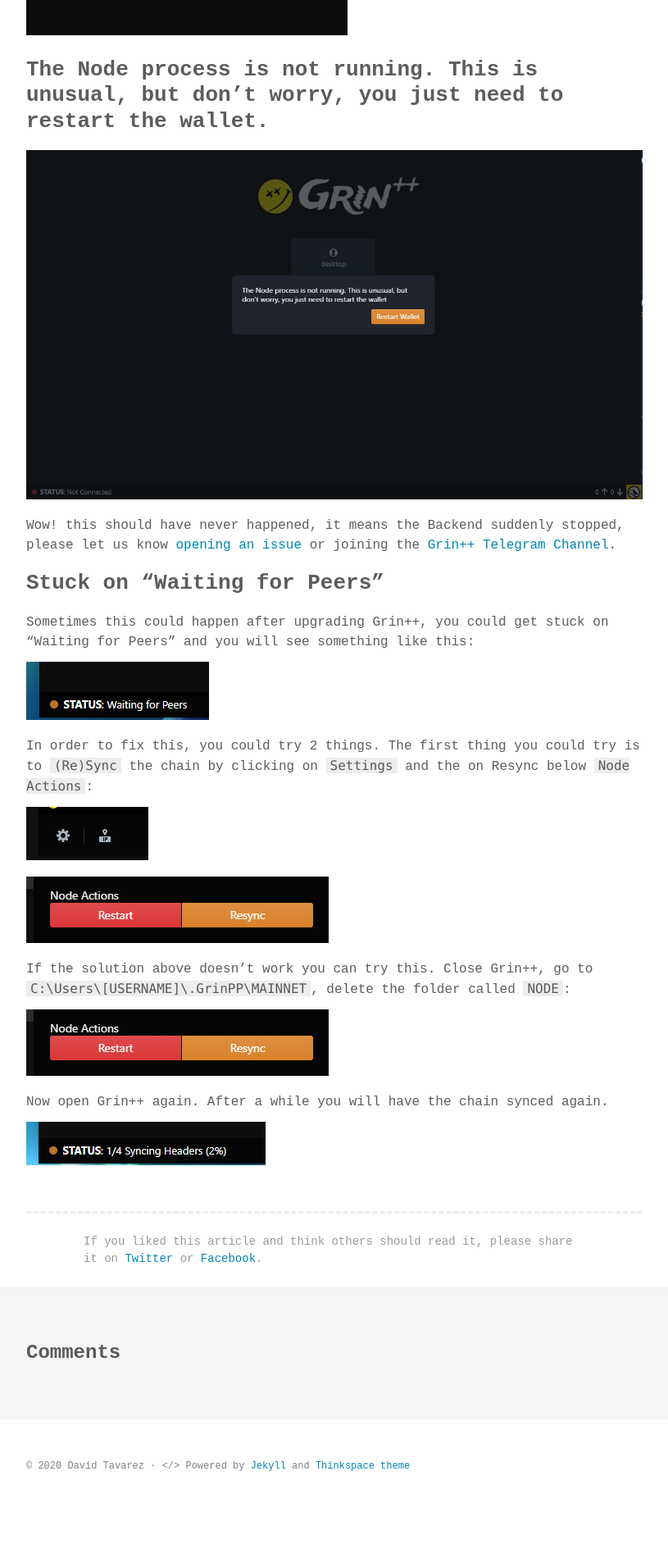
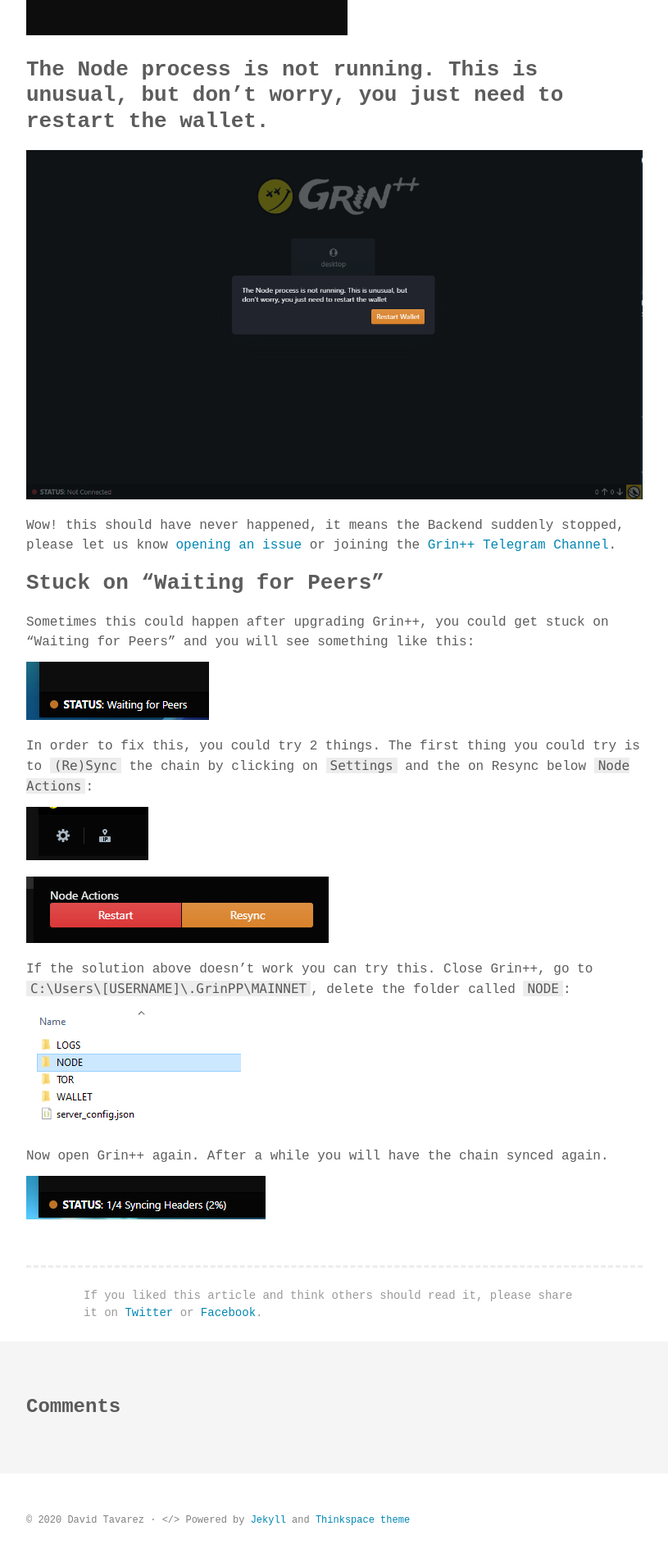
Before and after one commit to davidtavarez/davidtavarez.github.io, a Jekyll site: the page built from _posts/2020-08-12-troubleshooting-grinplusplus.md, in a window 1280 px wide. Shown: the part 2287-4198 px from the top of the page at 82% size, without its empty margins (232-1047 px from the left). Built offline with Jekyll 4.4.1, drawn with Linux system fonts in a browser that asks for light colours; some web fonts are replaced; comment, search, counter and statistics services are not loaded; before the commit the page ends 4132 px from its top, so only the background shows below that.

Commit message:
fixing screenshot

```diff
--- a/_posts/2020-08-12-troubleshooting-grinplusplus.md
+++ b/_posts/2020-08-12-troubleshooting-grinplusplus.md
@@ -57,7 +57,7 @@
 
 If the solution above doesn't work you can try this. Close Grin++, go to `C:\Users\[USERNAME]\.GrinPP\MAINNET`, delete the folder called `NODE`:
 
-![Backend Folders](https://raw.githubusercontent.com/davidtavarez/davidtavarez.github.io/master/_images/posts/NodeActions.png)
+![Backend Folders](https://raw.githubusercontent.com/davidtavarez/davidtavarez.github.io/master/_images/posts/BackendFolders.png)
 
 Now open Grin++ again. After a while you will have the chain synced again.
 
```
